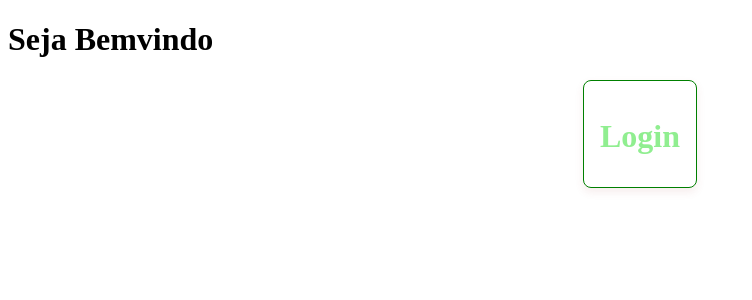
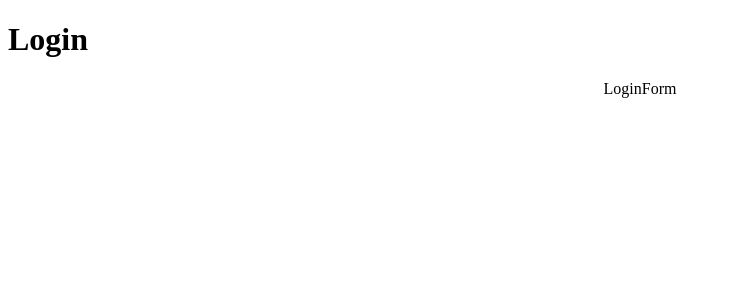
Before and after one commit to feliperaro/ecommerce-frontend, a Next.js app: page /login in a window 1280 px wide. Shown: the top 300 px of the page, without its empty margins (0-752 px from the left). Built offline with nearby package versions, Linux system fonts and the light colour scheme.

Commit message:
login container and login form

```diff
--- /dev/null
+++ b/src/app/components/LoginContainer/index.tsx
@@ -0,0 +1,12 @@
+import React from "react";
+import styles from "./styles/login.module.scss";
+
+interface PageProps {
+  children: JSX.Element[] | JSX.Element;
+}
+
+const LoginContainer = (props: PageProps) => {
+  return <div className={styles.loginContainer}>{props.children}</div>;
+};
+
+export default LoginContainer;
--- a/src/app/components/login/styles/login.scss
+++ b/src/app/components/LoginContainer/styles/login.module.scss
@@ -19,3 +19,7 @@ $primary-color: lightgreen;
   color: $primary-color;
   margin-bottom: 1rem;
 }
+
+.subTitle {
+  color: pink
+}
--- /dev/null
+++ b/src/app/components/LoginForm/index.tsx
@@ -0,0 +1,12 @@
+import React from "react";
+import LoginContainer from "../LoginContainer";
+
+function LoginForm() {
+  return (
+    <LoginContainer>
+      <>LoginForm</>
+    </LoginContainer>
+  );
+}
+
+export default LoginForm;
--- a/src/app/components/login/index.tsx
+++ /dev/null
@@ -1,13 +0,0 @@
-import "./styles/login.scss";
-
-const Login = () => {
-  return (
-    <div className={`min-h-screen loginContainer`}>
-      <div className={"loginForm"}>
-        <h1 className={"title"}>Login</h1>
-      </div>
-    </div>
-  );
-};
-
-export default Login;
--- a/src/pages/login/index.tsx
+++ b/src/pages/login/index.tsx
@@ -1,10 +1,10 @@
-import Login from "@/app/components/login";
+import LoginForm from "@/app/components/LoginForm";
 
 export default function LoginPage() {
   return (
     <div>
-      <h1>Seja Bemvindo</h1>
-      <Login />
+      <h1>Login</h1>
+      <LoginForm />
     </div>
   );
 }
```
